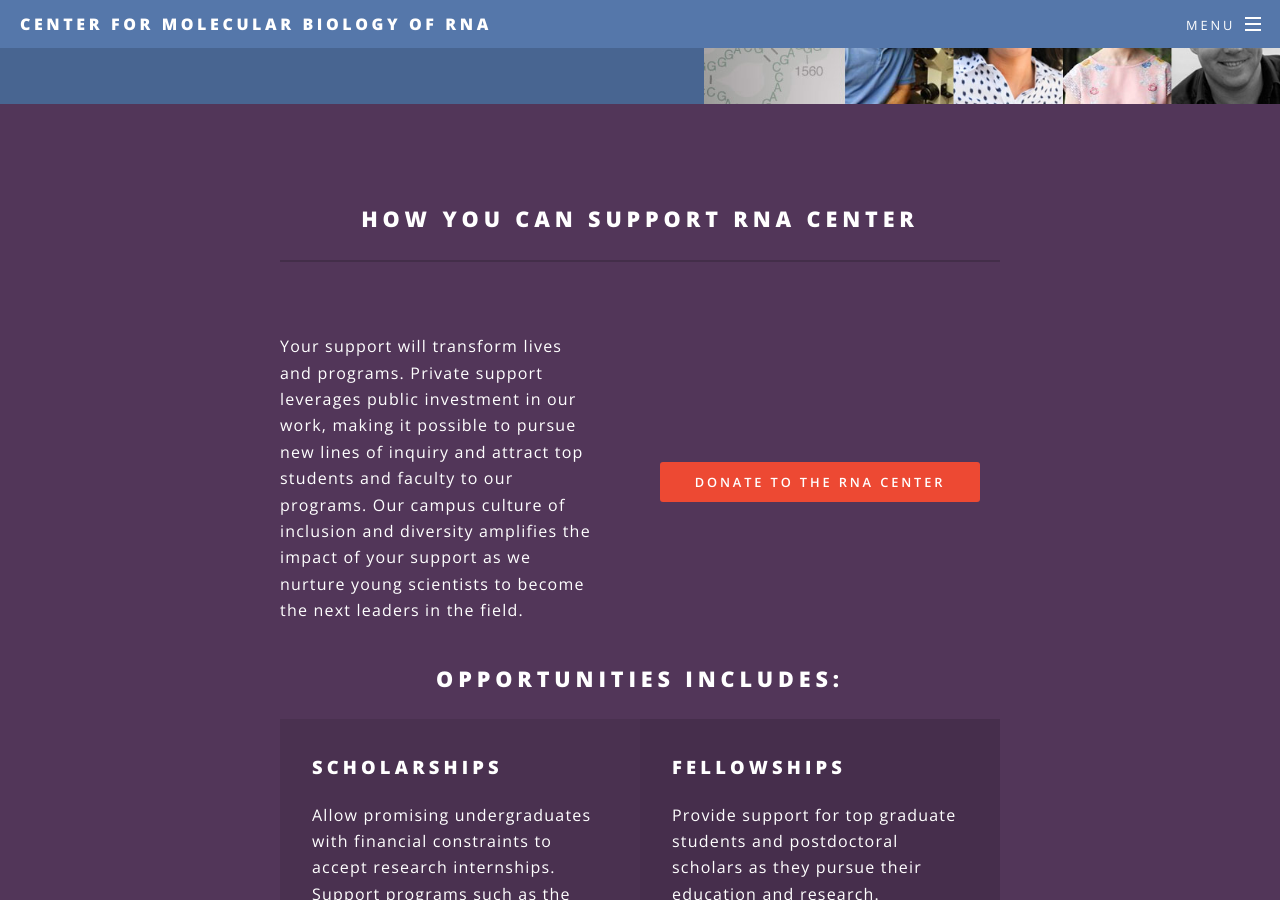
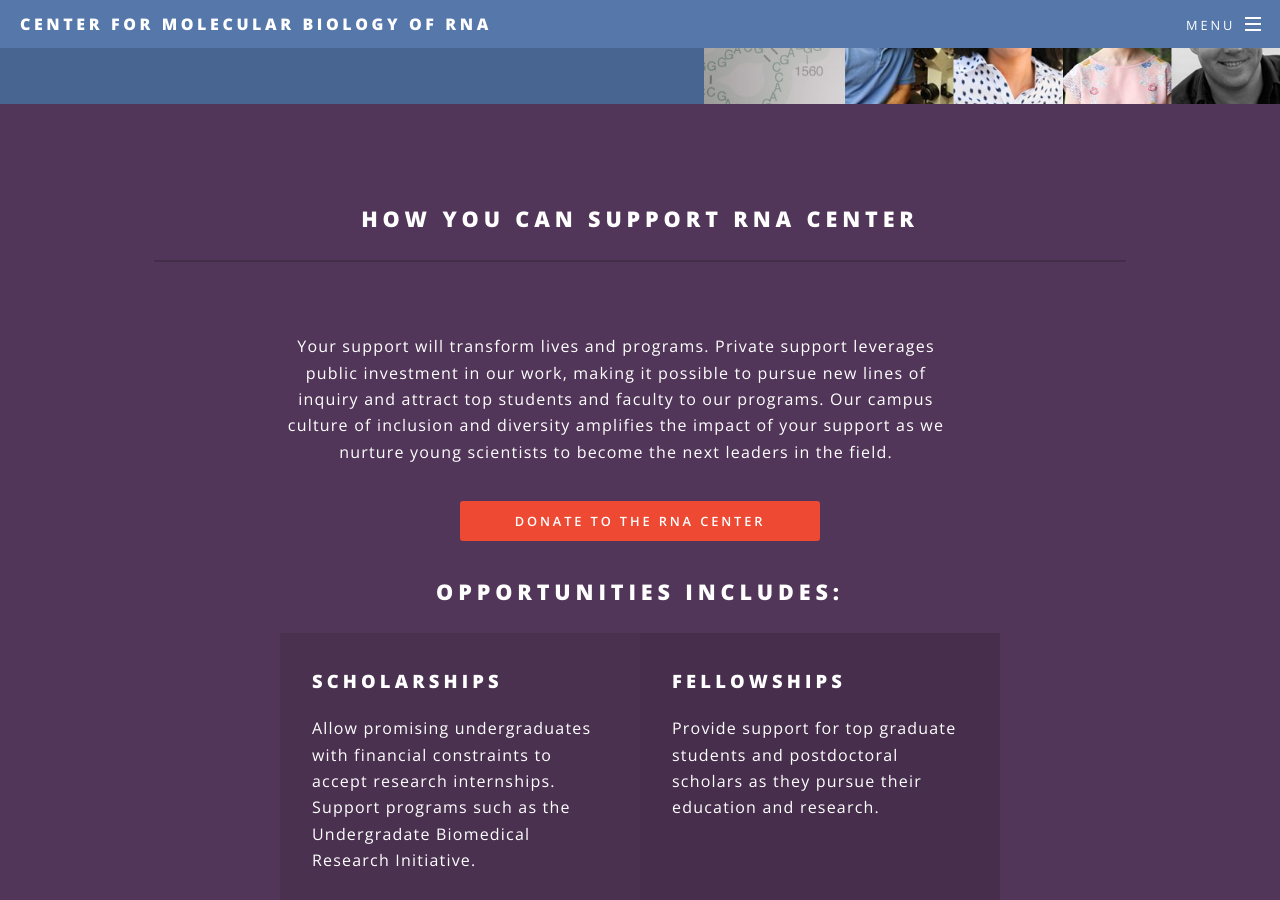
Before and after one commit to luckyluke007/RNA-master, a Jekyll site: the page built from index.html, in a window 1280 px wide and 900 px high, scrolled down 3292 px. Built offline with Jekyll 4.4.1, drawn with Linux system fonts in a browser that asks for light colours.

Commit message:
Remove flex box donation

```diff
--- a/css/main.scss
+++ b/css/main.scss
@@ -1641,23 +1641,15 @@ $baseurl: '{{ site.baseurl }}/images';
 			text-align: center;
 		}
 
-		.sub {
+		.inner {
 			display: block;
-			border-bottom: none;
-			margin: 0 auto;
 			max-width: 45em;
-			padding-bottom: 1em;
-			text-align: center;
-		}
-
-		.inner {
-			@include vendor('display', 'flex');
-			max-width: 45em;
 
 			header {
-				@include vendor('order', '1');
+				display: block;
 				padding-right: 3em;
-				width: 50%;
+				text-align: center;
+				width: 100%;
 
 				p {
 					color: inherit;
@@ -1665,11 +1657,62 @@ $baseurl: '{{ site.baseurl }}/images';
 			}
 
 			.actions {
-				align-items: center;
-				display: flex;
+				display: block;
 				justify-content: center;
-				@include vendor('order', '2');
+				width: 100%;
+
+				.button.fit {
+					margin: 0 auto 1em;
+					width: 50%;
+				}
+			}
+
+			.info-container {
+		  	display: flex;
+				margin: 0 0 2em 0;
+				padding: 0;
+				flex-wrap: wrap;
+
+		  }
+
+		  .sub {
+				display: block;
+				border-bottom: none;
+				margin: 0 auto;
+				max-width: 45em;
+				padding-bottom: 1em;
+				text-align: center;
+			}
+
+		  .info-container li {
+		  	display: block;
+		  	position: relative;
+				text-align: left;
 				width: 50%;
+		  }
+
+		  .info-container li:nth-child(1) {
+		  	background: rgba(0,0,0,.1);
+		  }
+
+		  .info-container li:nth-child(2) {
+		  	background: rgba(0,0,0,.15);
+		  }
+
+		  .info-container li:nth-child(3) {
+		  	background: rgba(0,0,0,.2);
+		  }
+
+		  .info-container li:nth-child(4) {
+		  	background: rgba(0,0,0,.25);
+		  }
+
+		  .info-container li:nth-child(odd) {
+				padding: 2em;
+			}
+
+			.info-container li:nth-child(even) {
+				padding: 2em;
 			}
 
 			@include breakpoint(medium) {
@@ -1686,73 +1729,37 @@ $baseurl: '{{ site.baseurl }}/images';
 					margin-right: auto;
 					max-width: 20em;
 					width: 100%;
+
+					.button {
+						overflow: visible;
+					}
+
+					.button.fit {
+						width: 100%;
+					}
+				}
+
+				.info-container li {
+					width: 100%;
+				}
+
+				.info-container li:nth-child(odd) {
+					padding: 2em 2em 0;
+				}
+
+				.info-container li:nth-child(even) {
+					padding: 2em 2em 0;
 				}
 			}
 
 			@include breakpoint(small) {
 				.actions {
 					max-width: none;
-				}
-			}
-		}
-	}
-
-	.container {
-		display: block;
-		margin: 0 auto;
-		max-width: 45em;
-		width: 100%;
-
-		.info-container {
-	  	display: flex;
-			margin: 0 0 2em 0;
-			padding: 0;
-			flex-wrap: wrap;
-
-	  }
-
-	  .info-container li {
-	  	display: block;
-	  	position: relative;
-			text-align: left;
-			width: 50%;
-	  }
-
-	  .info-container li:nth-child(1) {
-	  	background: rgba(0,0,0,.1);
-	  }
-
-	  .info-container li:nth-child(2) {
-	  	background: rgba(0,0,0,.15);
-	  }
-
-	  .info-container li:nth-child(3) {
-	  	background: rgba(0,0,0,.2);
-	  }
-
-	  .info-container li:nth-child(4) {
-	  	background: rgba(0,0,0,.25);
-	  }
-
-	  .info-container li:nth-child(odd) {
-			padding: 2em;
-		}
-
-		.info-container li:nth-child(even) {
-			padding: 2em;
-		}
-
-		@include breakpoint(medium) {
-			.info-container li {
-				width: 100%;
-			}
-
-			.info-container li:nth-child(odd) {
-				padding: 2em 2em 0;
-			}
-
-			.info-container li:nth-child(even) {
-				padding: 2em 2em 0;
+
+					.button.fit {
+						width: 100%;
+					}
+				}
 			}
 		}
 	}
--- a/index.html
+++ b/index.html
@@ -10,7 +10,7 @@ layout: landing
 						<a href="#one" class="more scrolly">Learn More</a>
 					</section>
 
-				<!-- One -->
+				<!-- One RNA Intro text -->
 					<section id="one" class="wrapper style1 special">
 						<div class="inner">
 							<header class="major">
@@ -19,8 +19,9 @@ layout: landing
 							</header>
 						</div>
 					</section>
+					<!-- END One RNA Intro text -->
 
-					<!-- Three -->
+					<!-- Two RNA Area of Focus -->
 					<section id="three" class="wrapper style3 special">
 						<div class="inner">
 							<header class="major">
@@ -47,7 +48,9 @@ layout: landing
 						</div>
 					</section>
 
-				<!-- Two -->
+					<!-- END Two RNA Area of Focus -->
+
+				<!-- Three In the news and research groups -->
 					<section id="two" class="wrapper alt style2">
 						<section class="spotlight">
 							<div class="image"><a href="news.html"><img src="images/pic-in-the-news.jpg" alt="Science Cover" /></a></div><div class="content">
@@ -60,10 +63,10 @@ layout: landing
 							</div>
 						</section>
 					</section>
+					<!-- END Three  In the news and research groups -->
 
-					<!-- CTA -->
+					<!-- CTA RNA Donation -->
 					<section id="cta" class="wrapper style4">
-						<div class="container">
 							<h2>How you can support RNA Center</h2>
 							<div class="inner">
 								<header>
@@ -73,7 +76,6 @@ layout: landing
 									<li><a href="https://securelb.imodules.com/s/1069/index.
 aspx?sid=1069&gid=1&pgid=780&dids=822&bledit=1" class="button fit special">Donate to the RNA Center</a></li>
 								</ul>
-							</div>
 								<h2 class="sub">Opportunities Includes:</h2>
 								<ul class="info-container">
 									<li>
@@ -95,3 +97,4 @@ aspx?sid=1069&gid=1&pgid=780&dids=822&bledit=1" class="button fit special">Donat
 								</ul>
 							</div>
 					</section>
+					<!-- END CTA RNA Donation -->
```
Lines whose indentation alone changed are shown as unchanged.
